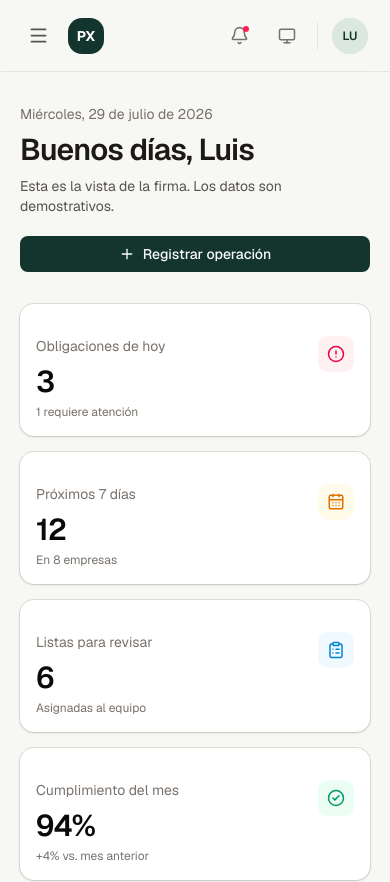
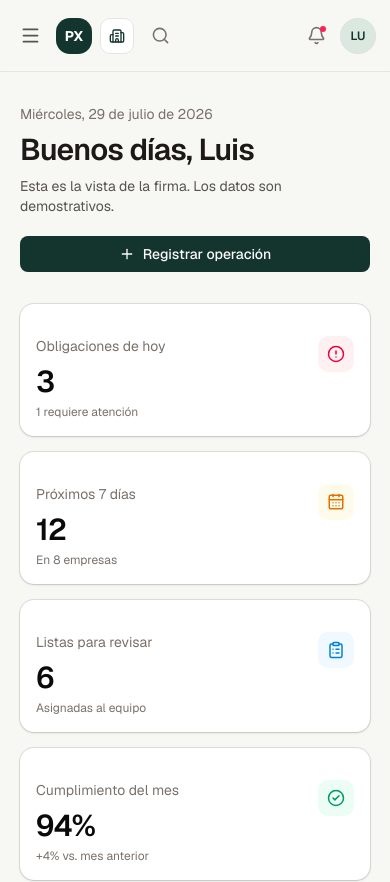
Before and after one commit to luisuarez09/projectxyz, a Next.js app: page / in a window 390 px wide. Shown: the top 882 px of the page. Built offline with nearby package versions, Linux system fonts and the light colour scheme.

Commit message:
feat: add mobile header actions

```diff
--- a/src/app/page.tsx
+++ b/src/app/page.tsx
@@ -22,6 +22,7 @@ import { Button } from "@/components/ui/button";
 import { Card, CardContent, CardDescription, CardHeader, CardTitle } from "@/components/ui/card";
 import { ContextSelector } from "@/components/context-selector";
 import { NotificationMenu } from "@/components/notification-menu";
+import { MobileSearch } from "@/components/mobile-search";
 import { ThemeToggle } from "@/components/theme-toggle";
 import { UserMenu } from "@/components/user-menu";
 
@@ -85,8 +86,8 @@ export default function Home() {
       </aside>
 
       <section className="lg:pl-64">
-        <header className="sticky top-0 z-10 flex h-18 items-center justify-between border-b border-stone-200 bg-[#f7f7f4]/90 px-5 backdrop-blur dark:border-stone-800 dark:bg-stone-950/90 lg:px-10">
-          <div className="flex items-center gap-3">
+        <header className="sticky top-0 z-10 flex h-18 items-center justify-between border-b border-stone-200 bg-[#f7f7f4]/90 px-3 backdrop-blur dark:border-stone-800 dark:bg-stone-950/90 sm:px-5 lg:px-10">
+          <div className="flex items-center gap-2 sm:gap-3">
             <details className="group relative lg:hidden">
               <summary className="grid size-9 cursor-pointer list-none place-items-center rounded-lg text-stone-600 hover:bg-stone-200 [&::-webkit-details-marker]:hidden" aria-label="Abrir menú de navegación">
                 <Menu size={21} />
@@ -106,6 +107,8 @@ export default function Home() {
               </div>
             </details>
             <div className="grid size-9 place-items-center rounded-xl bg-[#14352d] text-sm font-bold text-white lg:hidden">PX</div>
+            <ContextSelector mobile />
+            <MobileSearch />
             <ContextSelector />
             <div className="hidden items-center gap-2 rounded-lg border border-stone-200 bg-white px-3 py-2 text-sm text-stone-400 dark:border-stone-700 dark:bg-stone-900 xl:flex">
               <Search size={16} />
@@ -113,10 +116,10 @@ export default function Home() {
               <kbd className="ml-16 rounded border border-stone-200 px-1.5 py-0.5 text-[10px]">⌘ K</kbd>
             </div>
           </div>
-          <div className="flex items-center gap-3">
+          <div className="flex items-center gap-1 sm:gap-3">
             <NotificationMenu />
-            <ThemeToggle />
-            <div className="h-7 w-px bg-stone-200" />
+            <div className="hidden sm:block"><ThemeToggle /></div>
+            <div className="hidden h-7 w-px bg-stone-200 sm:block dark:bg-stone-700" />
             <UserMenu />
           </div>
         </header>
--- a/src/components/context-selector.tsx
+++ b/src/components/context-selector.tsx
@@ -11,7 +11,7 @@ const companies = [
   { name: "Servicios Maracay, C.A.", business: "Servicios profesionales" },
 ];
 
-export function ContextSelector() {
+export function ContextSelector({ mobile = false }: { mobile?: boolean }) {
   const { isOpen, ref, setIsOpen } = useDismissableMenu<HTMLDivElement>();
   const [query, setQuery] = useState("");
   const [selected, setSelected] = useState("Firma completa");
@@ -36,11 +36,11 @@ export function ContextSelector() {
   }
 
   return (
-    <div className="relative hidden lg:block" ref={ref}>
-      <button aria-expanded={isOpen} className="flex h-9 max-w-55 cursor-pointer items-center gap-2 rounded-lg border border-stone-200 bg-white px-3 text-sm font-medium text-stone-700 hover:bg-stone-50 dark:border-stone-700 dark:bg-stone-900 dark:text-stone-200 dark:hover:bg-stone-800" onClick={() => setIsOpen((open) => !open)} type="button">
-        <Building2 size={16} className="shrink-0 text-[#14352d] dark:text-emerald-300" /> <span className="truncate">{selected}</span><ChevronDown size={15} className="shrink-0 text-stone-400" />
+    <div className={`relative ${mobile ? "lg:hidden" : "hidden lg:block"}`} ref={ref}>
+      <button aria-expanded={isOpen} aria-label="Seleccionar empresa" className={`flex h-9 cursor-pointer items-center gap-2 rounded-lg border border-stone-200 bg-white text-sm font-medium text-stone-700 hover:bg-stone-50 dark:border-stone-700 dark:bg-stone-900 dark:text-stone-200 dark:hover:bg-stone-800 ${mobile ? "justify-center px-2" : "max-w-55 px-3"}`} onClick={() => setIsOpen((open) => !open)} type="button">
+        <Building2 size={16} className="shrink-0 text-[#14352d] dark:text-emerald-300" /> {!mobile && <><span className="truncate">{selected}</span><ChevronDown size={15} className="shrink-0 text-stone-400" /></>}
       </button>
-      {isOpen && <div className="absolute left-0 top-11 z-30 w-88 rounded-xl border border-stone-200 bg-white p-2 shadow-xl dark:border-stone-700 dark:bg-stone-900">
+      {isOpen && <div className={`${mobile ? "fixed inset-x-3 top-16" : "absolute left-0 top-11 w-88"} z-40 rounded-xl border border-stone-200 bg-white p-2 shadow-xl dark:border-stone-700 dark:bg-stone-900`}>
         <p className="px-2 py-1.5 text-xs font-medium text-stone-500 dark:text-stone-400">Contexto de trabajo</p>
         <button className={`flex w-full items-center gap-3 rounded-lg px-3 py-2.5 text-left ${selected === "Firma completa" ? "bg-[#e7f0e9] dark:bg-emerald-950" : "hover:bg-stone-100 dark:hover:bg-stone-800"}`} onClick={() => selectCompany("Firma completa")} type="button">
           <Landmark size={17} className="text-[#14352d] dark:text-emerald-300" /><span><span className="block text-sm font-medium text-[#14352d] dark:text-emerald-100">Firma completa</span><span className="block text-xs text-emerald-800 dark:text-emerald-300">Todas las empresas y tareas</span></span>
--- /dev/null
+++ b/src/components/mobile-search.tsx
@@ -0,0 +1,12 @@
+"use client";
+
+import { Search } from "lucide-react";
+import { useState } from "react";
+
+import { useDismissableMenu } from "@/hooks/use-dismissable-menu";
+
+export function MobileSearch() {
+  const { isOpen, ref, setIsOpen } = useDismissableMenu<HTMLDivElement>();
+  const [query, setQuery] = useState("");
+  return <div className="relative xl:hidden" ref={ref}><button aria-expanded={isOpen} aria-label="Buscar" className="grid size-9 place-items-center rounded-lg text-stone-500 hover:bg-stone-200 dark:text-stone-300 dark:hover:bg-stone-800" onClick={() => setIsOpen((open) => !open)} type="button"><Search size={19} /></button>{isOpen && <div className="fixed inset-x-3 top-16 z-40 rounded-xl border border-stone-200 bg-white p-3 shadow-xl dark:border-stone-700 dark:bg-stone-900"><div className="relative"><Search className="pointer-events-none absolute left-3 top-2.5 text-stone-400" size={17} /><input autoFocus className="h-10 w-full rounded-lg border border-stone-200 bg-stone-50 pl-10 pr-3 text-sm outline-none placeholder:text-stone-400 focus:border-[#14352d] dark:border-stone-700 dark:bg-stone-800 dark:text-stone-100" onChange={(event) => setQuery(event.target.value)} placeholder="Buscar empresa, tarea o documento..." value={query} /></div><p className="px-1 pt-3 text-xs text-stone-500 dark:text-stone-400">Busca en las empresas, obligaciones y documentos de la firma.</p></div>}</div>;
+}
```
